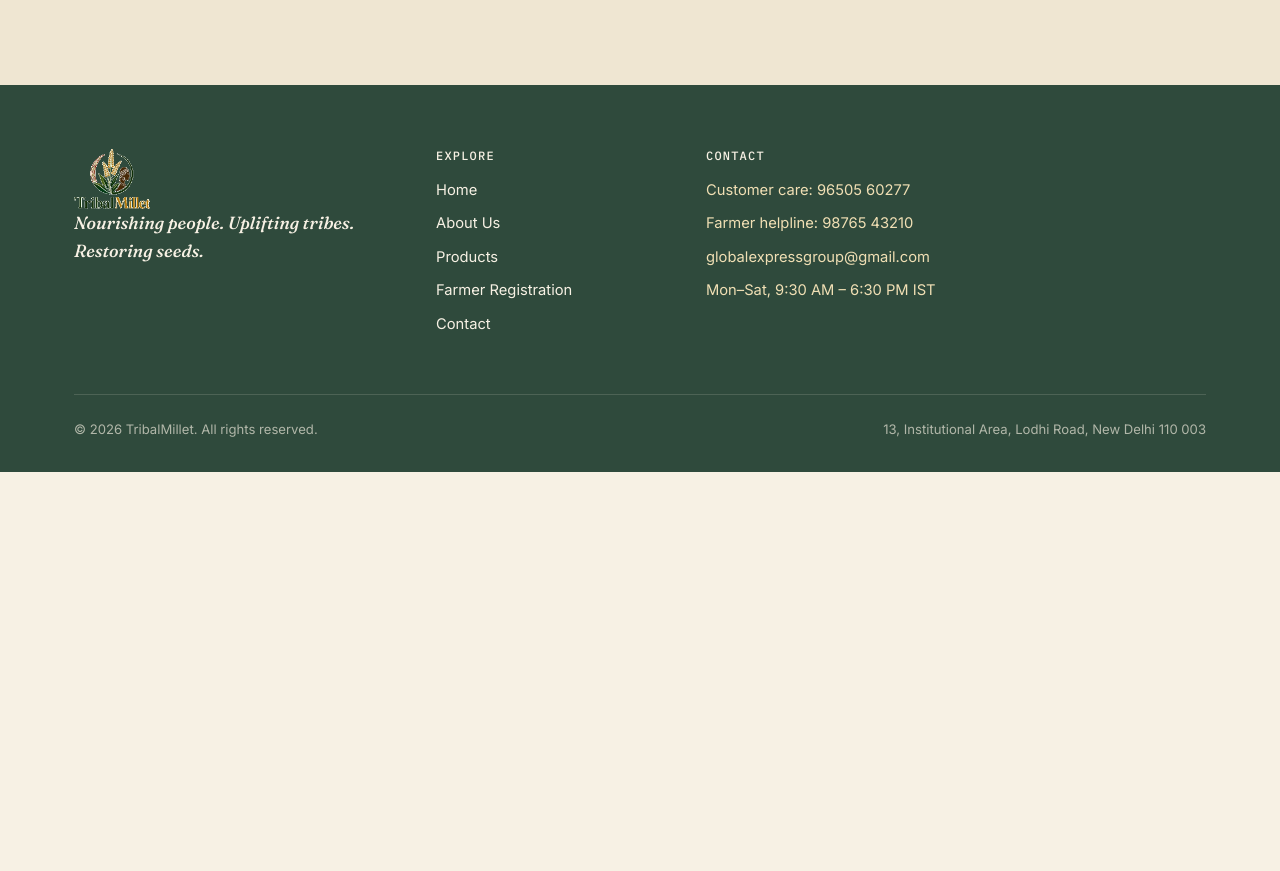
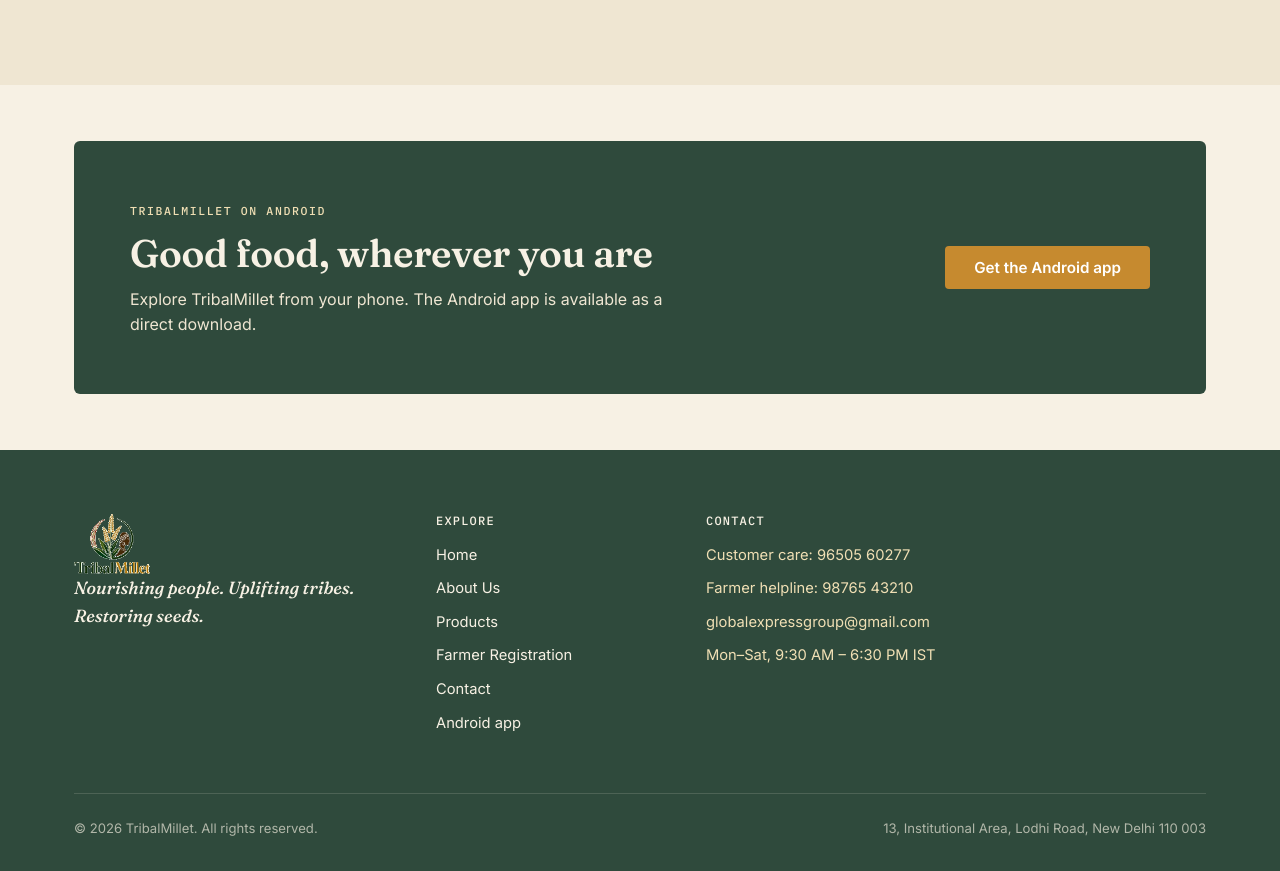
Before and after one commit to cci-arnav/TribalMIllet, a plain HTML site: page index.html in a window 1280 px wide. Shown: the part 3813-4684 px from the top of the page. Before the commit the page ends 4285 px from the top, so only its background shows below. Drawn offline with Linux system fonts and the light colour scheme.

Commit message:
Add Android app download section to index.html and include APK file

```diff
--- a/index.html
+++ b/index.html
@@ -949,6 +949,25 @@
   margin-bottom: 48px;
 }
 
+/* ---------- Android app ---------- */
+.app-download {
+  background: var(--forest);
+  color: var(--cream);
+  border-radius: var(--radius-lg);
+  padding: clamp(28px, 5vw, 56px);
+  display: flex;
+  align-items: center;
+  justify-content: space-between;
+  gap: 32px;
+}
+.app-download .eyebrow { color: var(--mustard-tint); }
+.app-download h2 { margin-bottom: 12px; }
+.app-download p { color: var(--cream-alt); margin-bottom: 0; max-width: 560px; }
+.app-download .btn { flex-shrink: 0; }
+@media (max-width: 720px) {
+  .app-download { align-items: flex-start; flex-direction: column; gap: 24px; }
+}
+
 /* ---------- SPA page routing ---------- */
 .page { display: none; }
 .page.active { display: block; }
@@ -1184,6 +1203,19 @@
           <p>For centuries, tribal farming communities have grown millets on land where few other crops survive. As diets shifted toward polished rice and wheat, that knowledge — and the livelihoods behind it — began to fade.</p>
           <p>TribalMillet works directly with these communities: fair prices, transparent sourcing, and a supply chain built around the farmer's wellbeing.</p>
           <a href="#about" class="btn btn-primary">Read our full story</a>
+        </div>
+      </div>
+    </section>
+
+    <section class="section-tight" aria-labelledby="app-download-title">
+      <div class="container">
+        <div class="app-download">
+          <div>
+            <span class="eyebrow">TribalMillet on Android</span>
+            <h2 id="app-download-title">Good food, wherever you are</h2>
+            <p>Explore TribalMillet from your phone. The Android app is available as a direct download.</p>
+          </div>
+          <a href="assets/TribalMillet.apk" download="TribalMillet.apk" class="btn btn-mustard" aria-label="Download the TribalMillet Android app">Get the Android app</a>
         </div>
       </div>
     </section>
@@ -1483,6 +1515,7 @@
           <li><a href="#products">Products</a></li>
           <li><a href="#register">Farmer Registration</a></li>
           <li><a href="#contact">Contact</a></li>
+          <li><a href="assets/TribalMillet.apk" download="TribalMillet.apk">Android app</a></li>
         </ul>
       </div>
       <div>
```
Also changed, not shown: 1 other file.
